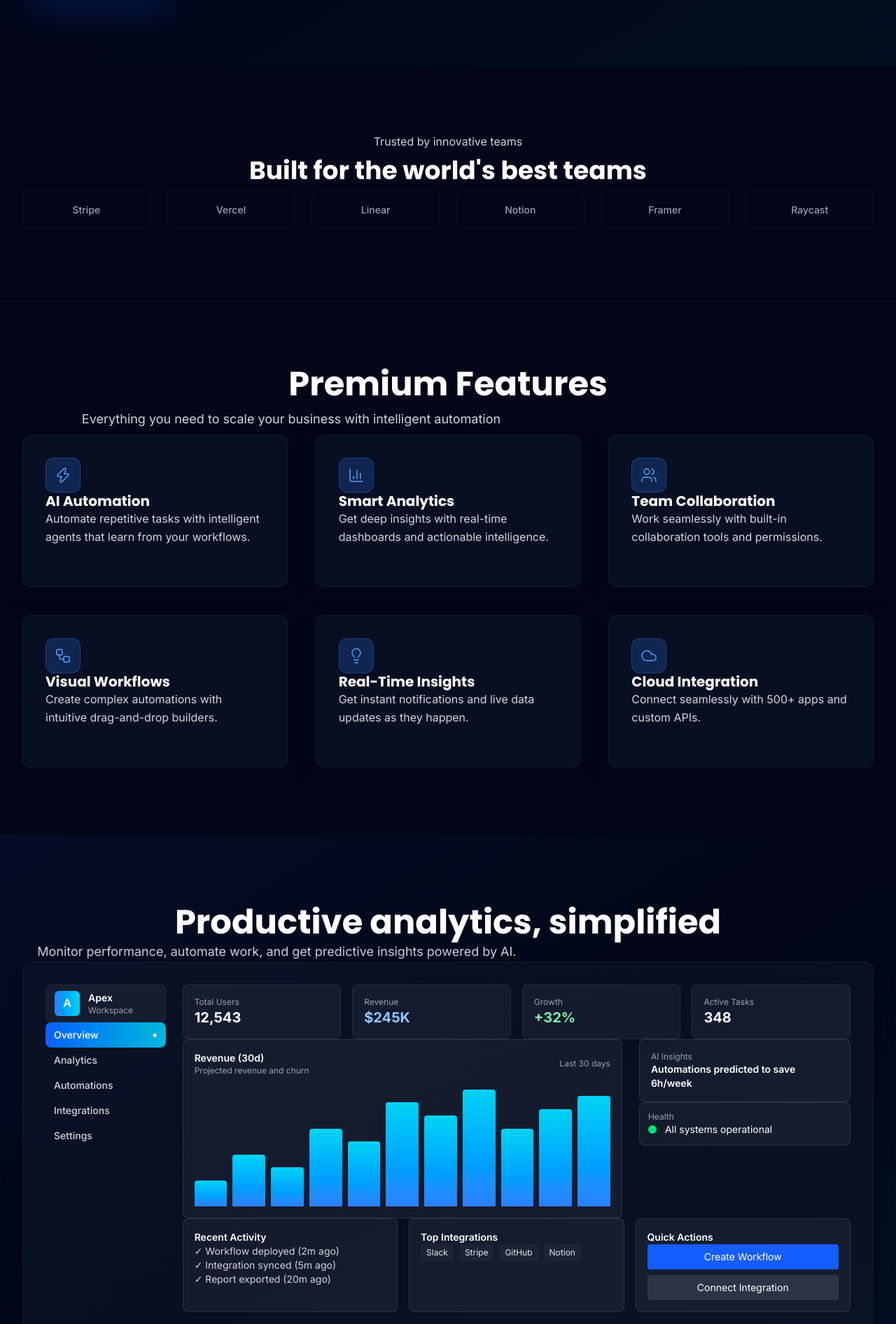
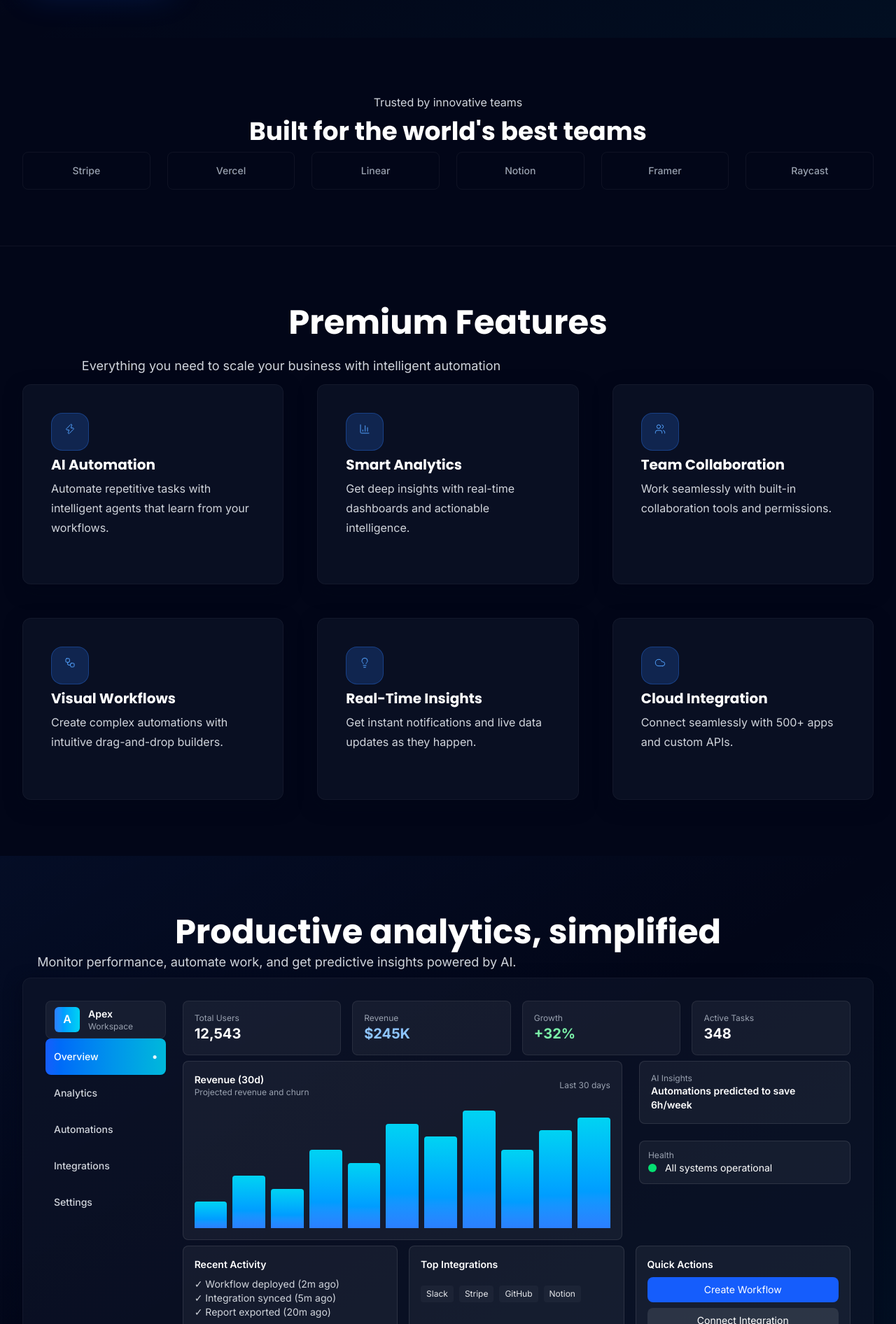
Before and after one commit to Muhammadimam156/modern-ai-platform, a Next.js app: page / in a window 1280 px wide. Shown: the part 668-2560 px from the top of the page at 70% size. Built offline with nearby package versions, Linux system fonts and the light colour scheme.

Commit message:
refactor: update padding and margin for improved layout consistency across multiple components

```diff
--- a/app/components/Benefits.tsx
+++ b/app/components/Benefits.tsx
@@ -30,7 +30,7 @@ export default function Benefits() {
 
   return (
     <section id="solutions" className="w-full bg-slate-950 flex justify-center mb-0">
-      <div className="w-full max-w-7xl px-6 lg:px-8 py-12 lg:py-24">
+      <div className="w-full max-w-7xl px-6 lg:px-8 py-12 lg:py-20">
         <div className="grid grid-cols-1 lg:grid-cols-2 gap-12 lg:gap-16 items-start">
           {/* Left - Heading */}
           <AnimatedSection delay={0}>
@@ -49,7 +49,7 @@ export default function Benefits() {
                     viewport={{ once: true }}
                     className="flex gap-4 py-2"
                   >
-                    <div className="shrink-0">
+                    <div className="shrink-0 py-2">
                       <div className="flex items-center justify-center h-12 w-12 rounded-lg bg-blue-500/20 border border-blue-500/30">
                         <Icon className="text-blue-400" size={24} strokeWidth={1.5} />
                       </div>
@@ -76,6 +76,7 @@ export default function Benefits() {
             viewport={{ once: true }}
             className="space-y-8 gap-8"
           >
+            <div className="flex flex-col gap-3">
             <div className="bg-red-500/10 border border-red-500/20 rounded-2xl p-6 sm:p-8 overflow-hidden soft-card transform hover:-translate-y-2 transition-transform duration-300 shadow-sm">
               <p className="text-xs font-semibold text-red-300 mb-4">Without Apex</p>
               <div className="space-y-3 ">
@@ -92,6 +93,7 @@ export default function Benefits() {
                 <p className="text-white font-semibold text-sm sm:text-base py-1">✅ 99.9% accuracy</p>
                 <p className="text-white font-semibold text-sm sm:text-base py-1">✅ Real-time insights</p>
               </div>
+            </div>
             </div>
 
             {/* Stats */}
--- a/app/components/DashboardPreview.tsx
+++ b/app/components/DashboardPreview.tsx
@@ -6,12 +6,12 @@ import AnimatedSection from './ui/AnimatedSection';
 export default function DashboardPreview() {
   return (
     <section className="w-full bg-slate-950 overflow-x-hidden flex justify-center mb-0">
-      <div className="relative w-full max-w-7xl px-6 lg:px-8 py-12 lg:py-24">
+      <div className="relative w-full max-w-7xl px-6 lg:px-8 py-12 lg:py-20">
         <div className="absolute inset-0 bg-linear-to-br from-blue-500/6 via-transparent to-cyan-500/6 pointer-events-none" />
 
         <AnimatedSection className="relative z-10 text-center mb-12 lg:mb-16" delay={0}>
           <h2 className="text-3xl sm:text-4xl lg:text-5xl font-bold mb-3 text-white">Productive analytics, simplified</h2>
-          <p className="text-base sm:text-lg text-gray-300 max-w-2xl mx-auto prose-wide">Monitor performance, automate work, and get predictive insights powered by AI.</p>
+          <p className="text-base sm:text-lg text-gray-300 max-w-2xl mx-auto prose-wide pb-2">Monitor performance, automate work, and get predictive insights powered by AI.</p>
         </AnimatedSection>
 
         <AnimatedSection className="relative z-10 w-full" delay={0.12}>
@@ -20,7 +20,7 @@ export default function DashboardPreview() {
               {/* Side nav */}
               <aside className="lg:col-span-3 xl:col-span-2 hidden lg:block">
                 <nav className="space-y-3">
-                  <div className="px-3 py-2 rounded-lg bg-white/5 border border-white/6 flex items-center gap-3">
+                  <div className="px-3 py-2 rounded-lg bg-white/5 border border-white/6 flex items-center gap-3 pb-2">
                     <div className="w-9 h-9 rounded-md bg-linear-to-r from-blue-500 to-cyan-400 flex items-center justify-center text-white font-semibold">A</div>
                     <div>
                       <p className="text-sm font-semibold text-white">Apex</p>
@@ -41,7 +41,7 @@ export default function DashboardPreview() {
                         active ? 'bg-linear-to-r from-blue-600 to-cyan-500 text-white shadow-sm' : 'hover:bg-white/5 text-gray-300'
                       }`}
                     >
-                      <span className="text-sm font-medium">{label}</span>
+                      <span className="text-sm font-medium py-2">{label}</span>
                       {active && <span className="text-xs text-white/90">●</span>}
                     </div>
                   ))}
@@ -70,7 +70,7 @@ export default function DashboardPreview() {
                   ))}
                 </div>
 
-                <div className="grid grid-cols-1 lg:grid-cols-3 gap-6">
+                <div className="grid grid-cols-1 lg:grid-cols-3 gap-6 py-2">
                   <div className="lg:col-span-2 bg-white/5 border border-white/10 rounded-lg p-4 h-64 flex flex-col">
                     <div className="flex items-center justify-between mb-3">
                       <div>
@@ -91,8 +91,8 @@ export default function DashboardPreview() {
                     </div>
                   </div>
 
-                  <aside className="space-y-4">
-                    <div className="bg-white/5 border border-white/10 rounded-lg p-4">
+                  <aside className="space-y-4  flex flex-col gap-6">
+                    <div className="bg-white/5 border border-white/10 rounded-lg p-4 ">
                       <p className="text-xs text-gray-400">AI Insights</p>
                       <p className="text-sm font-semibold text-white mt-2">Automations predicted to save 6h/week</p>
                     </div>
@@ -109,7 +109,7 @@ export default function DashboardPreview() {
 
                 <div className="grid grid-cols-1 lg:grid-cols-3 gap-4">
                   <div className="bg-white/5 border border-white/10 rounded-lg p-4">
-                    <p className="text-sm font-semibold text-white">Recent Activity</p>
+                    <p className="text-sm font-semibold text-white pb-2">Recent Activity</p>
                     <ul className="mt-3 space-y-2 text-sm text-gray-300">
                       <li>✓ Workflow deployed (2m ago)</li>
                       <li>✓ Integration synced (5m ago)</li>
@@ -117,8 +117,8 @@ export default function DashboardPreview() {
                     </ul>
                   </div>
 
-                  <div className="bg-white/5 border border-white/10 rounded-lg p-4">
-                    <p className="text-sm font-semibold text-white">Top Integrations</p>
+                  <div className="bg-white/5 border border-white/10 rounded-lg p-4  ">
+                    <p className="text-sm font-semibold text-white pb-5">Top Integrations</p>
                     <div className="mt-3 flex flex-wrap gap-2">
                       {['Slack','Stripe','GitHub','Notion'].map((i) => (
                         <span key={i} className="text-xs px-2 py-1 bg-white/3 rounded text-gray-200">{i}</span>
@@ -127,10 +127,10 @@ export default function DashboardPreview() {
                   </div>
 
                   <div className="bg-white/5 border border-white/10 rounded-lg p-4">
-                    <p className="text-sm font-semibold text-white">Quick Actions</p>
+                    <p className="text-sm font-semibold text-white pb-2">Quick Actions</p>
                     <div className="mt-3 flex flex-col gap-2">
-                      <button className="text-sm bg-blue-600 hover:bg-blue-700 text-white px-3 py-2 rounded">Create Workflow</button>
-                      <button className="text-sm bg-white/10 hover:bg-white/20 text-white px-3 py-2 rounded">Connect Integration</button>
+                      <button className="text-sm bg-blue-600 hover:bg-blue-700 text-white px-3 py-2 rounded-lg">Create Workflow</button>
+                      <button className="text-sm bg-white/10 hover:bg-white/20 text-white px-3 py-2 rounded-lg">Connect Integration</button>
                     </div>
                   </div>
                 </div>
--- a/app/components/FAQ.tsx
+++ b/app/components/FAQ.tsx
@@ -42,7 +42,7 @@ export default function FAQ() {
 
   return (
     <section id="faq" className="w-full bg-slate-950 flex justify-center mb-0">
-      <div className="w-full max-w-4xl px-6 lg:px-8 py-12 lg:py-24">
+      <div className="w-full max-w-4xl px-6 lg:px-8 py-12 lg:py-20">
         <motion.div
           initial={{ opacity: 0, y: 20 }}
           whileInView={{ opacity: 1, y: 0 }}
--- a/app/components/Features.tsx
+++ b/app/components/Features.tsx
@@ -40,13 +40,13 @@ export default function Features() {
 
   return (
     <section id="features" className="w-full bg-slate-950 flex justify-center mb-0">
-      <div className="w-full max-w-7xl px-6 lg:px-8 py-12 lg:py-24">
+      <div className="w-full max-w-7xl px-6 lg:px-8 py-12 lg:py-20">
         <AnimatedSection className="text-center mb-16 lg:mb-24" delay={0}>
           <h2 className="text-3xl sm:text-4xl lg:text-5xl font-bold mb-4 text-white pb-2">Premium Features</h2>
-          <p className="text-base sm:text-lg text-gray-300 max-w-3xl mx-auto pb-2">Everything you need to scale your business with intelligent automation</p>
+          <p className="text-base sm:text-lg text-gray-300 max-w-3xl mx-auto py-3">Everything you need to scale your business with intelligent automation</p>
         </AnimatedSection>
 
-        <div className="grid grid-cols-1 md:grid-cols-2 lg:grid-cols-3 gap-8 lg:gap-10">
+        <div className="grid grid-cols-1 md:grid-cols-2 lg:grid-cols-3 gap-10 lg:gap-12">
           {features.map((feature, idx) => {
             const Icon = feature.icon;
             return (
@@ -57,21 +57,21 @@ export default function Features() {
                 whileHover={{ y: -6 }}
                 transition={{ delay: idx * 0.1, duration: 0.6 }}
                 viewport={{ once: true }}
-                className="group h-full flex flex-col relative bg-white/5 border border-white/10 rounded-2xl p-6 sm:p-8 hover:border-blue-500/40 hover:bg-blue-500/5 transition-transform duration-300 soft-card overflow-hidden"
+                className="group h-full min-h-65 flex flex-col relative bg-white/5 border border-white/10 rounded-3xl p-7 sm:p-9 lg:p-10 hover:border-blue-500/40 hover:bg-blue-500/5 transition-transform duration-300 soft-card overflow-hidden"
               >
-                <div className="mb-6 inline-flex p-3 bg-blue-500/20 rounded-xl border border-blue-500/30 group-hover:border-blue-500/50 transition-all w-fit">
-                  <Icon className="text-blue-400 group-hover:text-blue-300 transition-colors" size={24} strokeWidth={1.5} />
+                <div className="mb-7 inline-flex p-3.5 bg-blue-500/20 rounded-2xl border border-blue-500/30 group-hover:border-blue-500/50 transition-all w-fit">
+                  <Icon className="text-blue-400 group-hover:text-blue-300 transition-colors pb-2" size={24} strokeWidth={1.5} />
                 </div>
 
-                <h3 className="text-lg sm:text-xl font-bold text-white mb-3">
+                <h3 className="text-lg sm:text-xl font-bold text-white mb-4 leading-tight py-2">
                   {feature.title}
                 </h3>
 
-                <p className="text-sm sm:text-base text-gray-300 group-hover:text-gray-200 transition-colors leading-relaxed flex-1">
+                <p className="text-sm sm:text-base text-gray-300 group-hover:text-gray-200 transition-colors leading-7 flex-1 max-w-[32ch]">
                   {feature.description}
                 </p>
 
-                <div className="mt-6 flex items-center text-blue-400 opacity-0 group-hover:opacity-100 transition-all transform group-hover:translate-x-1">
+                <div className="mt-8 flex items-center text-blue-400 opacity-0 group-hover:opacity-100 transition-all transform group-hover:translate-x-1">
                   <span className="text-sm font-semibold">Learn more</span>
                   <span className="ml-2">→</span>
                 </div>
--- a/app/components/FinalCTA.tsx
+++ b/app/components/FinalCTA.tsx
@@ -10,8 +10,8 @@ export default function FinalCTA() {
       {/* Background gradient */}
       <div className="absolute inset-0 bg-linear-to-br from-indigo-700/10 via-transparent to-cyan-500/8 pointer-events-none" />
 
-      <div className="relative w-full max-w-5xl px-6 lg:px-8 py-12 lg:py-24 mx-auto ">
-          <div className="mx-auto max-w-5xl soft-card p-8 sm:p-10 md:p-12 bg-linear-to-br from-slate-900/60 to-slate-900/40 border border-white/6 bor">
+      <div className="relative w-full max-w-5xl px-6 lg:px-8 py-12 lg:py-20 mx-auto">
+        <div className="mx-auto max-w-5xl soft-card p-8 sm:p-10 md:p-12 bg-linear-to-br from-slate-900/60 to-slate-900/40 border border-white/6">
           <AnimatedSection className="text-center space-y-6 sm:space-y-8" delay={0}>
             <div>
               <h2 className="text-3xl sm:text-4xl lg:text-5xl font-bold mb-4 text-white leading-tight">
--- a/app/components/Navbar.tsx
+++ b/app/components/Navbar.tsx
@@ -30,7 +30,7 @@ export default function Navbar() {
       className={`fixed top-0 left-0 right-0 z-50 transition-all duration-300 ${
         isScrolled
           ? 'bg-slate-950/80 backdrop-blur-xl border-b border-white/5'
-          : 'bg-transparent'
+          : 'bg-slate-950/85 backdrop-blur-xl border-b border-white/5 lg:bg-transparent lg:backdrop-blur-none lg:border-b-0'
       }`}
     >
       <div className="max-w-7xl mx-auto px-6 lg:px-8">
--- a/app/components/Testimonials.tsx
+++ b/app/components/Testimonials.tsx
@@ -68,7 +68,7 @@ export default function Testimonials() {
 
   return (
     <section id="testimonials" className="w-full bg-slate-950 flex justify-center mb-0">
-      <div className="w-full max-w-7xl px-6 lg:px-8 py-12 lg:py-24">
+      <div className="w-full max-w-7xl px-6 lg:px-8 py-12 lg:py-20">
         <AnimatedSection className="text-center mb-16 lg:mb-20" delay={0}>
           <h2 className="text-3xl sm:text-4xl lg:text-5xl font-bold mb-4 text-white ">
             Loved by Teams
--- a/app/components/TrustedBy.tsx
+++ b/app/components/TrustedBy.tsx
@@ -7,13 +7,13 @@ export default function TrustedBy() {
 
   return (
     <section className="w-full bg-slate-950 border-b border-white/5 flex justify-center mb-0">
-      <div className="w-full max-w-7xl px-6 lg:px-8 py-12 lg:py-24">
+      <div className="w-full max-w-7xl px-6 lg:px-8 py-12 lg:py-20">
         <motion.div
           initial={{ opacity: 0 }}
           whileInView={{ opacity: 1 }}
           transition={{ duration: 0.6 }}
           viewport={{ once: true }}
-          className="text-center mb-12 lg:mb-16"
+          className="text-center mb-10 lg:mb-12"
         >
           <p className="text-sm sm:text-base text-gray-300 mb-2">Trusted by innovative teams</p>
           <h2 className="text-2xl sm:text-3xl lg:text-4xl font-bold text-white py-2">Built for the world's best teams</h2>
```
Also changed, not shown: app/components/Footer.tsx (+22 -4 lines), app/components/Hero.tsx (+4 -4 lines), app/components/Pricing.tsx (+8 -8 lines).
